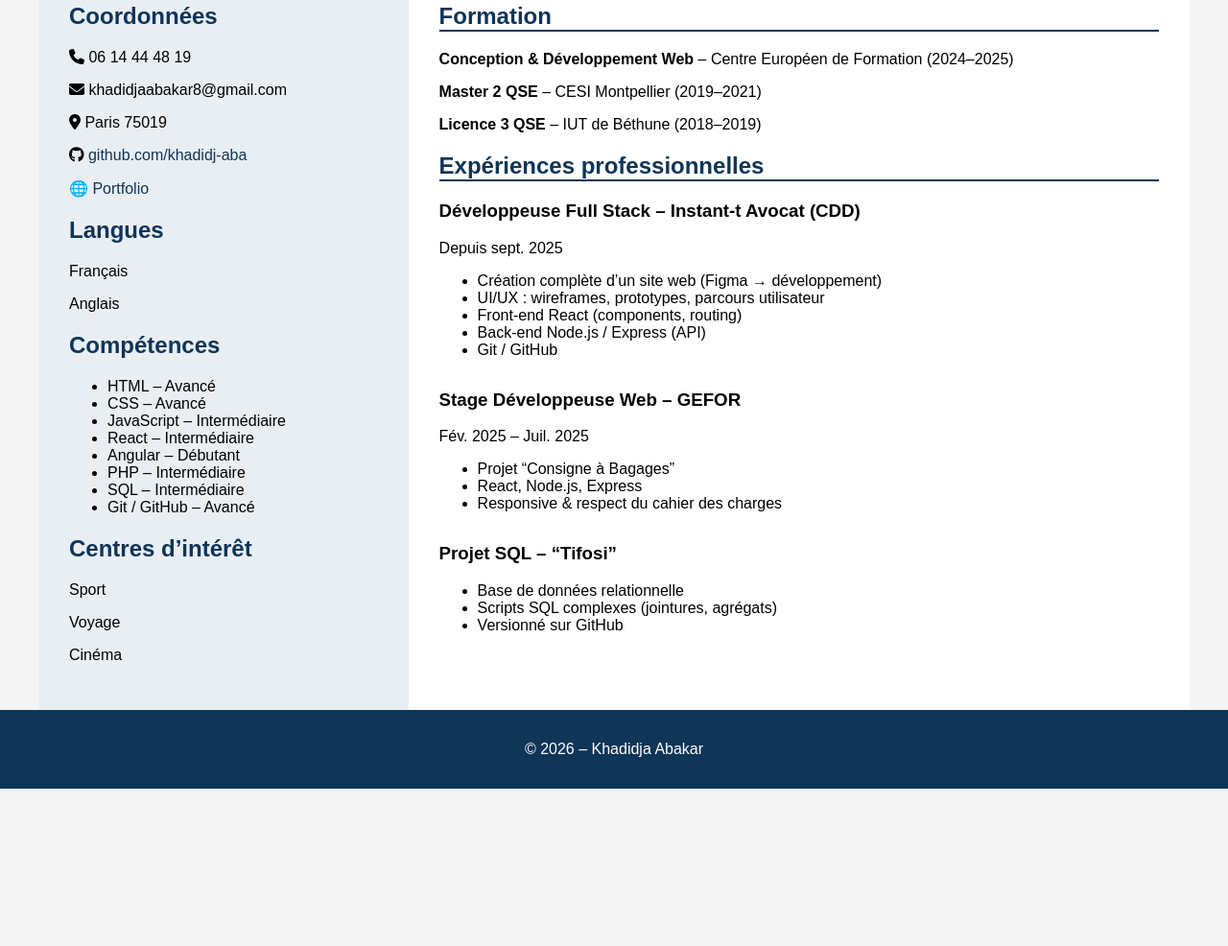
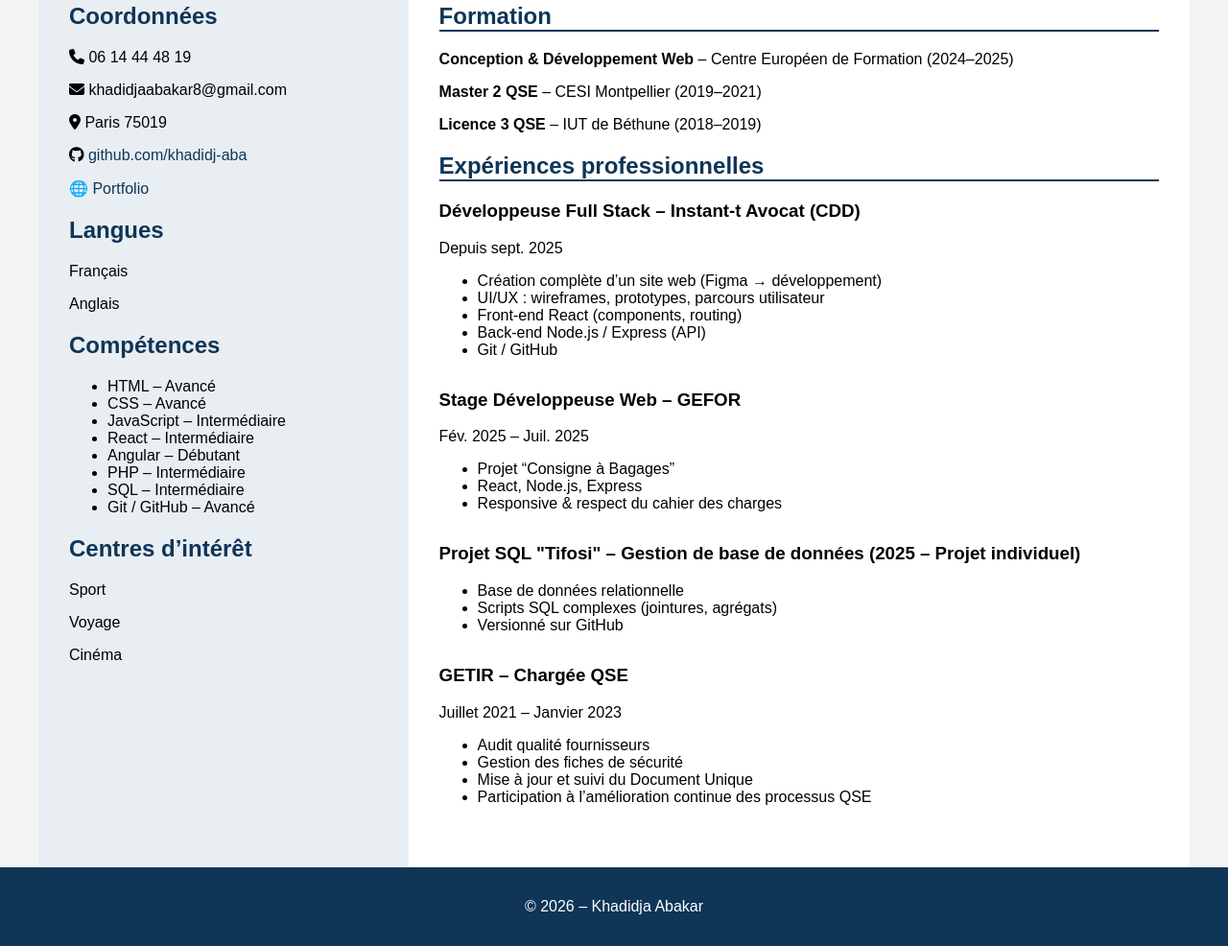
Before and after one commit to khadidj-aba/portfolio-khadidja, a plain HTML site: page index.html in a window 1280 px wide. Shown: the part 339-1325 px from the top of the page at 96% size. Before the commit the page ends 1161 px from the top, so only its background shows below. Drawn offline with Linux system fonts and the light colour scheme.

```diff
--- a/index.html
+++ b/index.html
@@ -118,12 +118,23 @@
         </article>
 
         <article>
-          <h3>Projet SQL – “Tifosi”</h3>
+          <h3> Projet SQL "Tifosi" – Gestion de base de données (2025 – Projet
+individuel)</h3>
           <ul>
             <li>Base de données relationnelle</li>
             <li>Scripts SQL complexes (jointures, agrégats)</li>
             <li>Versionné sur GitHub</li>
           </ul>
+        </article>
+        <article>
+          <h3>GETIR – Chargée QSE</h3>
+          <span class="date">Juillet 2021 – Janvier 2023</span>
+            <ul>
+              <li>Audit qualité fournisseurs</li>
+              <li>Gestion des fiches de sécurité</li>
+              <li>Mise à jour et suivi du Document Unique</li>
+              <li>Participation à l’amélioration continue des processus QSE</li>
+            </ul>
         </article>
 
       </section>
```
